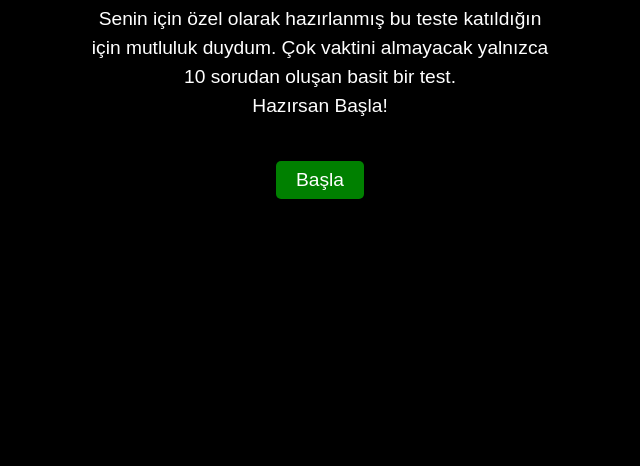
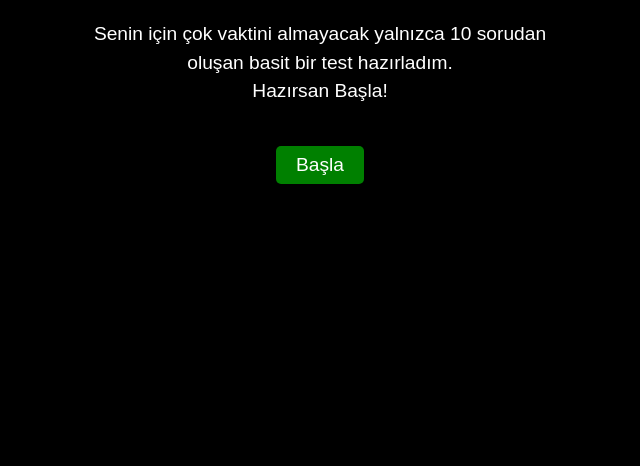
Before and after one commit to ilhamisahan/hatice, a plain HTML site: page index.html in a window 1280 px wide. Shown: the part 334-800 px from the top of the page, without its empty margins (320-960 px from the left). Drawn offline with Linux system fonts and the light colour scheme.

Commit message:
Update index.html

```diff
--- a/index.html
+++ b/index.html
@@ -10,7 +10,7 @@
 <body>
     <div class="container">
         <h1 id="welcomeTitle">Hoş Geldin Hatice!</h1>
-        <p id="welcomeMessage">Senin için özel olarak hazırlanmış bu teste katıldığın için mutluluk duydum. Çok vaktini almayacak yalnızca 10 sorudan oluşan basit bir test. <br> Hazırsan Başla!</p>
+        <p id="welcomeMessage">Senin için çok vaktini almayacak yalnızca 10 sorudan oluşan basit bir test hazırladım. <br> Hazırsan Başla!</p>
         <button id="startButton">Başla</button>
 
         <div id="quiz" class="quiz-container" style="display:none;">
```
